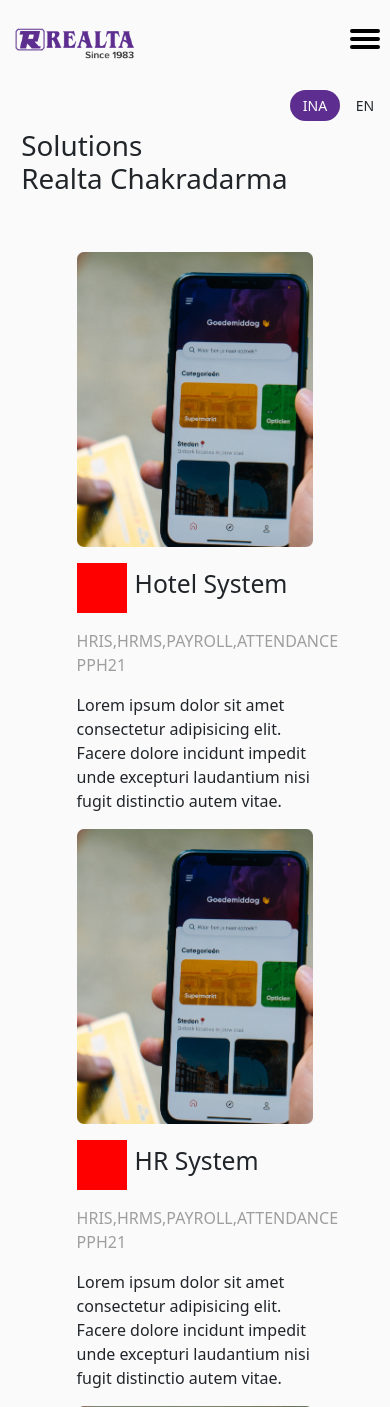
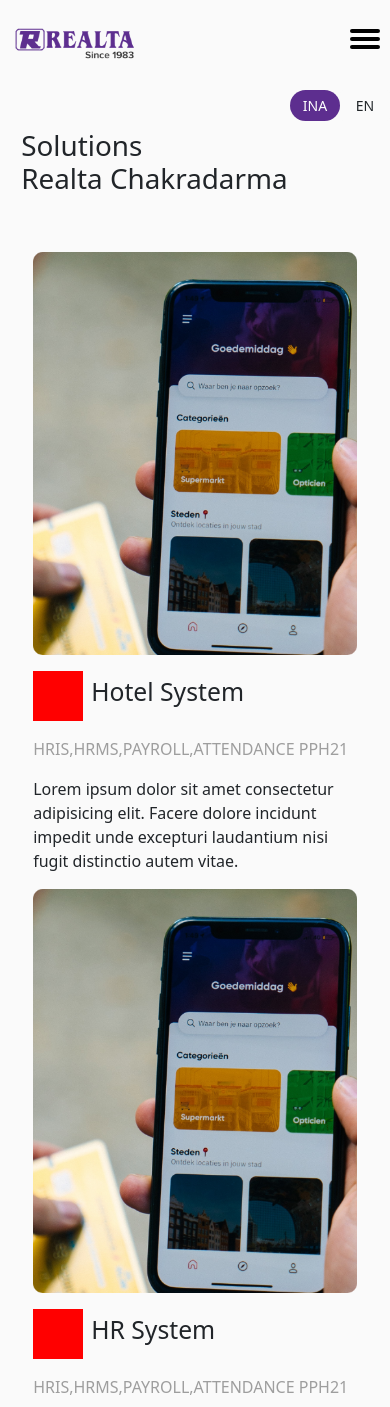
Before and after one commit to cfg155/redesign-realta-site, a CodeIgniter 4 app: template appstarter/app/Views/solution.php in a window 390 px wide. Shown: the top 1407 px of the page. Run offline with PHP 8.4 and a stand-in for CodeIgniter, Linux system fonts and the light colour scheme; the template is opened without the code that fills it, so the values that code supplies are empty; some libraries are stand-ins or nearby versions.

Commit message:
remove w-75 at screen-sm in solution page

```diff
--- a/appstarter/public/css/solution.css
+++ b/appstarter/public/css/solution.css
@@ -14,6 +14,9 @@
     @media (max-width: 768px) {
       .container-fluid .content {
         width: 95%; } }
+    @media (max-width: 576px) {
+      .container-fluid .content .category__wrapper {
+        width: 100% !important; } }
     .container-fluid .content .category__card .logo {
       min-width: 50px;
       max-width: 50px;
```
